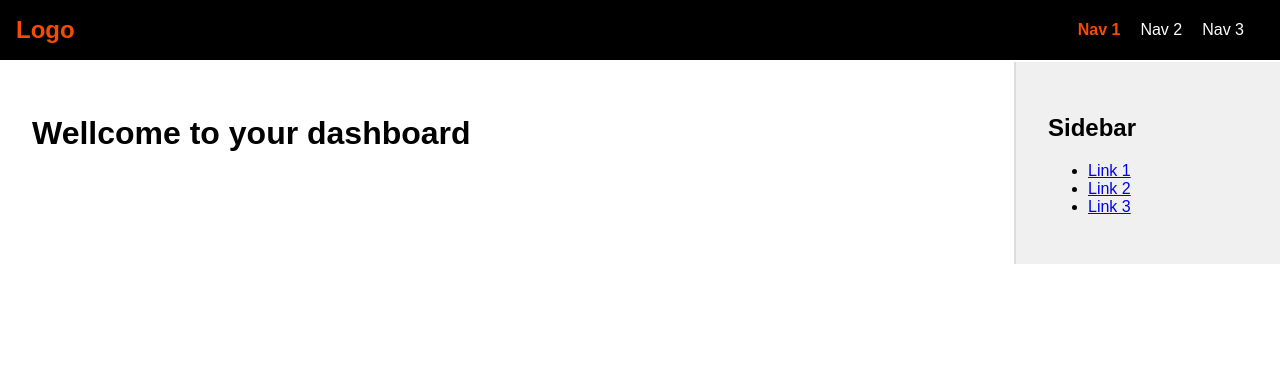
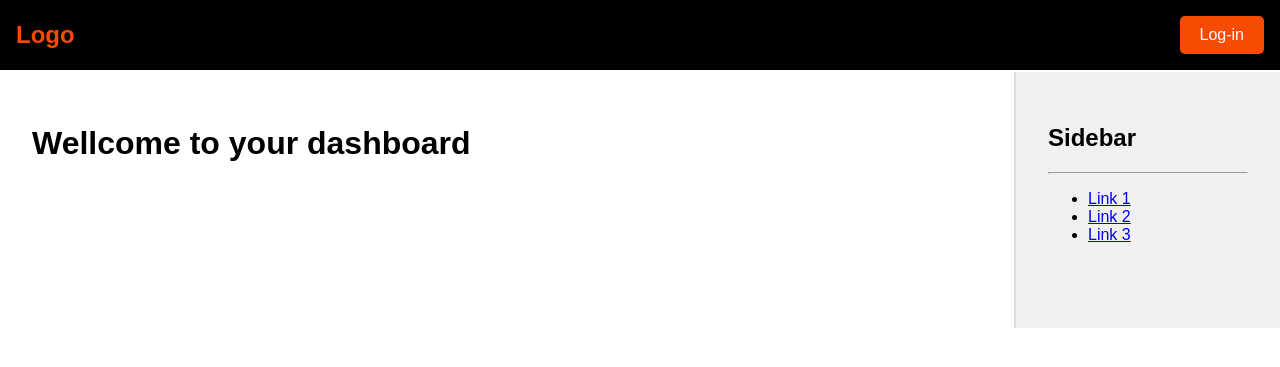
Before and after one commit to Ganechkha/NFT-shop, a Django app: page /account/ in a window 1280 px wide. Shown: the top 367 px of the page. Run offline with Django 5.2, Linux system fonts and the light colour scheme.

Commit message:
Altering HTML and CSS (base)

```diff
--- a/nft_shop/static/css/base.css
+++ b/nft_shop/static/css/base.css
@@ -71,3 +71,46 @@ aside {
   padding: 2em;
   border-left: 2px solid #ddd;
 }
+
+.log-out-button {
+  width: 90%; /* Задает ширину кнопки, 90% от ширины родительского элемента */
+  margin: 0 auto; /* Центрирует кнопку по горизонтали */
+  padding: 10px 0; /* Добавляет отступ сверху и снизу для увеличения высоты кнопки */
+  text-align: center; /* Выравнивание текста кнопки по центру */
+  display: block; /* Задает кнопке блочный тип отображения */
+  border: none; /* Убирает рамку */
+  background-color: black; /* Цвет фона кнопки */
+  text-transform: uppercase; /* Делает текст кнопки заглавными буквами */
+  font-size: 1em; /* Задает размер шрифта кнопки */
+  cursor: pointer; /* Меняет курсор при наведении на кнопку */
+}
+
+.log-out-button a {
+  color: white;
+  text-decoration: none;
+}
+
+.log-out-button a:hover {
+  color: #f54b03;
+  text-decoration: none;
+}
+
+.log-in-button {
+  background-color: #f54b03;
+  color: #fff;
+  border: none;
+  padding: 10px 20px;
+  font-size: 1em;
+  cursor: pointer;
+  border-radius: 5px;
+}
+
+.log-in-button a {
+  text-decoration: none;
+  color: white;
+}
+
+.log-in-button a:hover {
+  color: black;
+  text-decoration: none;
+}
--- a/nft_shop/templates/base.html
+++ b/nft_shop/templates/base.html
@@ -10,6 +10,7 @@
   <body>
     <header>
       <div class="logo">Logo</div>
+      {% if request.user.is_authenticated %}
         <nav>
           <ul>
             <li {% if section == 'dashboard' %}class="selected"{% endif %}><a href="#">Nav 1</a></li>
@@ -17,6 +18,9 @@
             <li><a href="#">Nav 3</a></li>
           </ul>
         </nav>
+      {% else %}
+        <button class="log-in-button"><a href="#">Log-in</a></button>
+      {% endif %}
     </header>
     <main>
       <div class="content">
@@ -25,12 +29,17 @@
       </div>
       <aside>
         <h2>Sidebar</h2>
+        <hr>
         <!-- Sidebar content goes here -->
         <ul>
           <li><a href="#">Link 1</a></li>
           <li><a href="#">Link 2</a></li>
           <li><a href="#">Link 3</a></li>
         </ul>
+        <br><br>
+        {% if request.user.is_authenticated %}
+          <button class="log-out-button"><a href="#">Log out</a></button>
+        {% endif %}
       </aside>
     </main>
   </body>
```
Also changed, not shown: nft_shop/nft_shop/settings.py (+5 -2 lines). Lines whose indentation alone changed are shown as unchanged.
